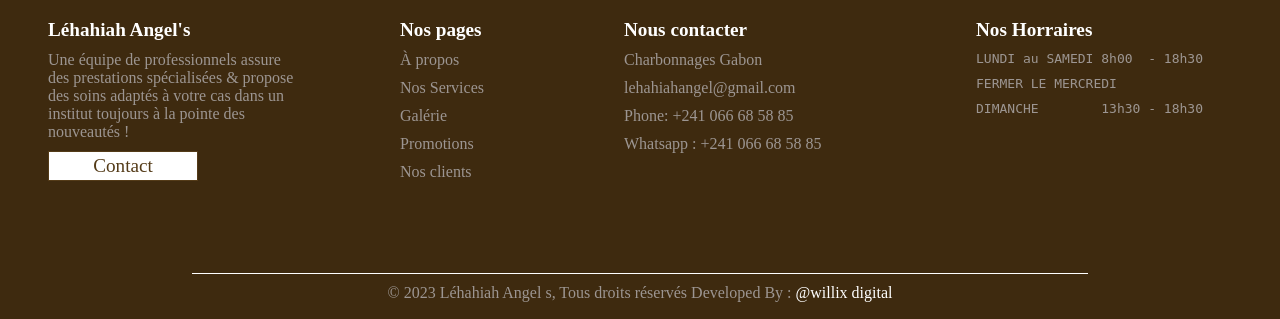
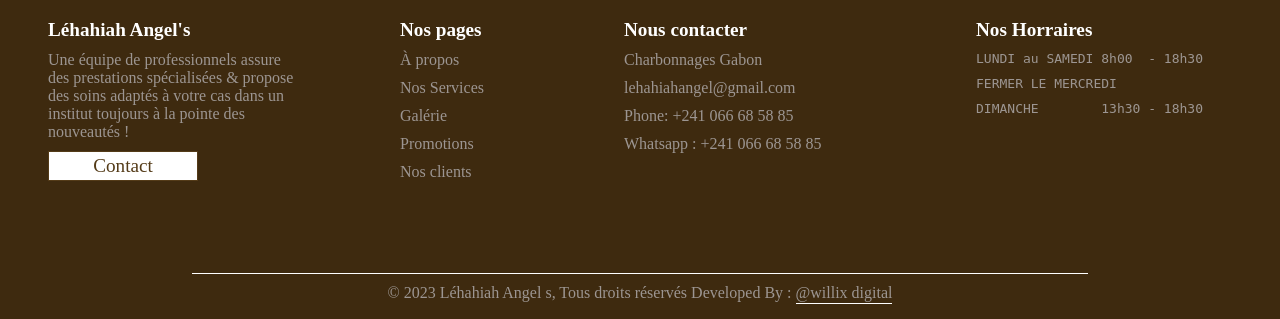
Before and after one commit to A-ArthurKing/A-ArthurKing.github.io, a PHP site: page / in a window 1280 px wide, with the pointer over the restyled element. Shown: the part 4011-4330 px from the top of the page. Run offline with PHP 8.4, Linux system fonts and the light colour scheme; some libraries are stand-ins or nearby versions; some web fonts are replaced.

Commit message:
Dépot 40 avec quelques modifications

```diff
--- a/css/Style.css
+++ b/css/Style.css
@@ -970,5 +970,6 @@ hr {
 }
 
 .part2 p span:hover {
-    color: white;
+    border-bottom: 1px solid white;
+    padding-bottom: 2px;
 }
```
